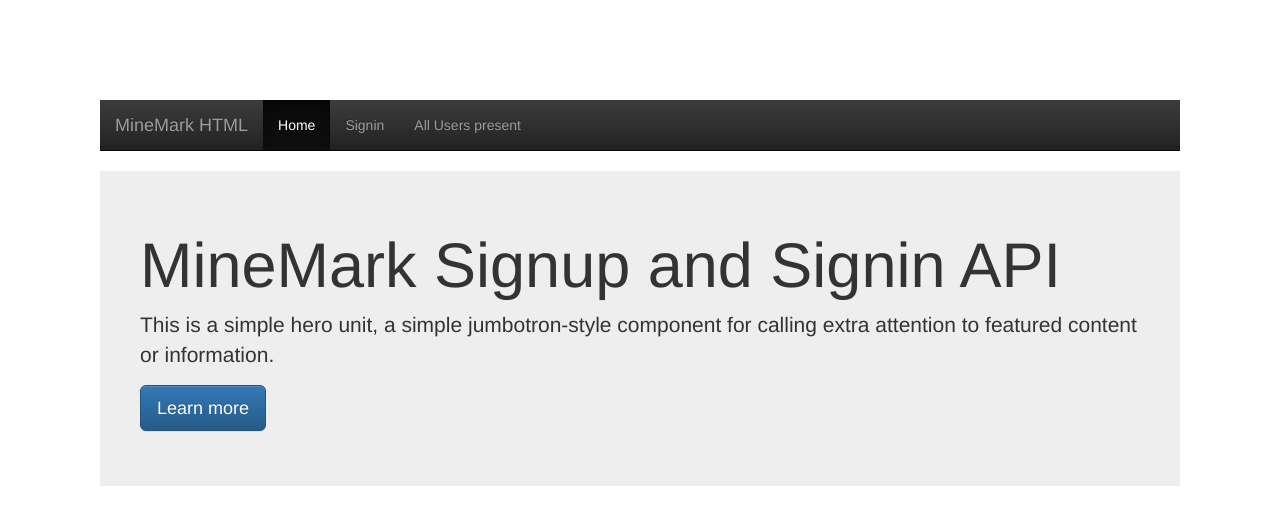
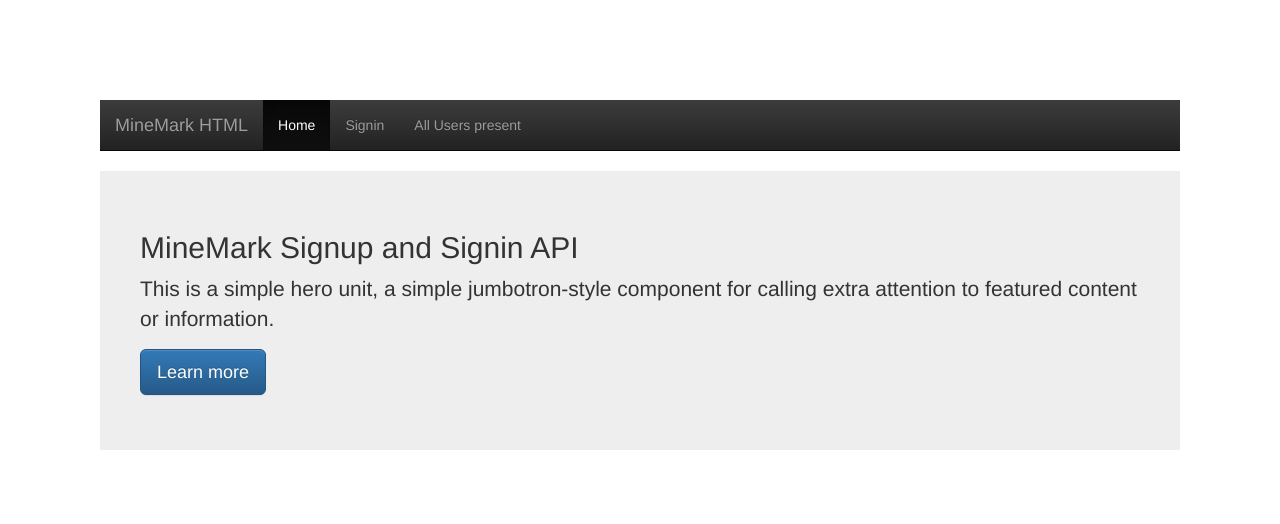
Before and after one commit to Ankushkhotpal/RESTful-API-Projects, a website: page Views/index.html in a window 1280 px wide. Drawn offline with nearby package versions, Linux system fonts and the light colour scheme.

Commit message:
first commit

```diff
--- a/Views/index.html
+++ b/Views/index.html
@@ -27,8 +27,8 @@
             </div>
         </nav>
         <div class="jumbotron" style="padding:40px;">
-            <h1>MineMark Signup and Signin API</h1>
-            <p>This is a simple hero unit, a simple jumbotron-style component for calling extra attention to featured content
+            <h2>MineMark Signup and Signin API</h2>
+            <p> This is a simple hero unit, a simple jumbotron-style component for calling extra attention to featured content
                 or information.</p>
             <p>
                 <a class="btn btn-primary btn-lg" href="#" role="button">Learn more</a>
```
